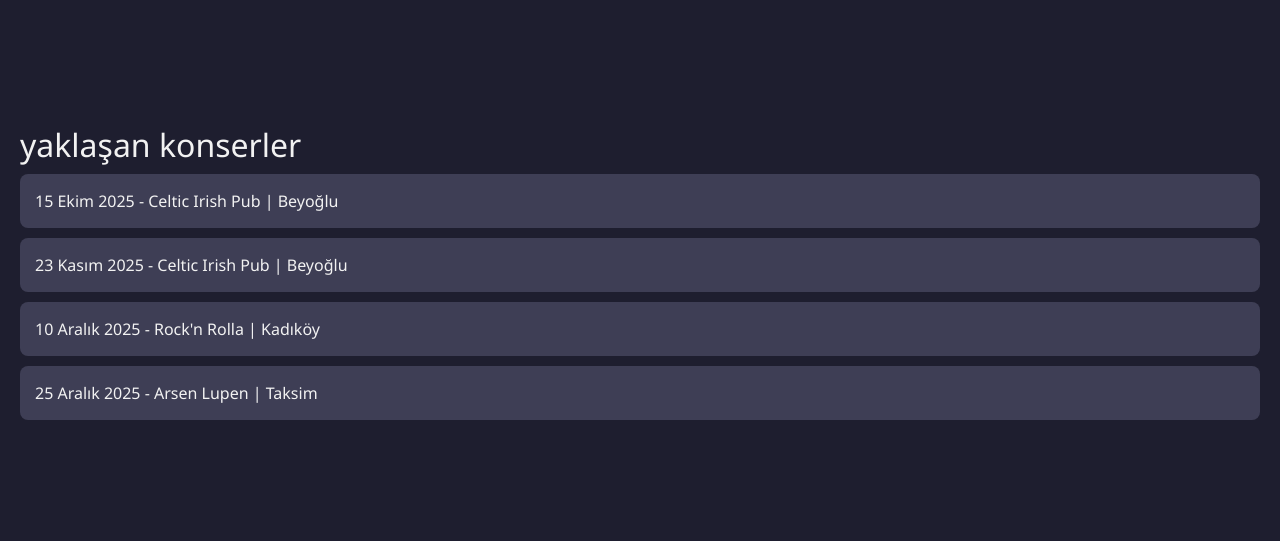
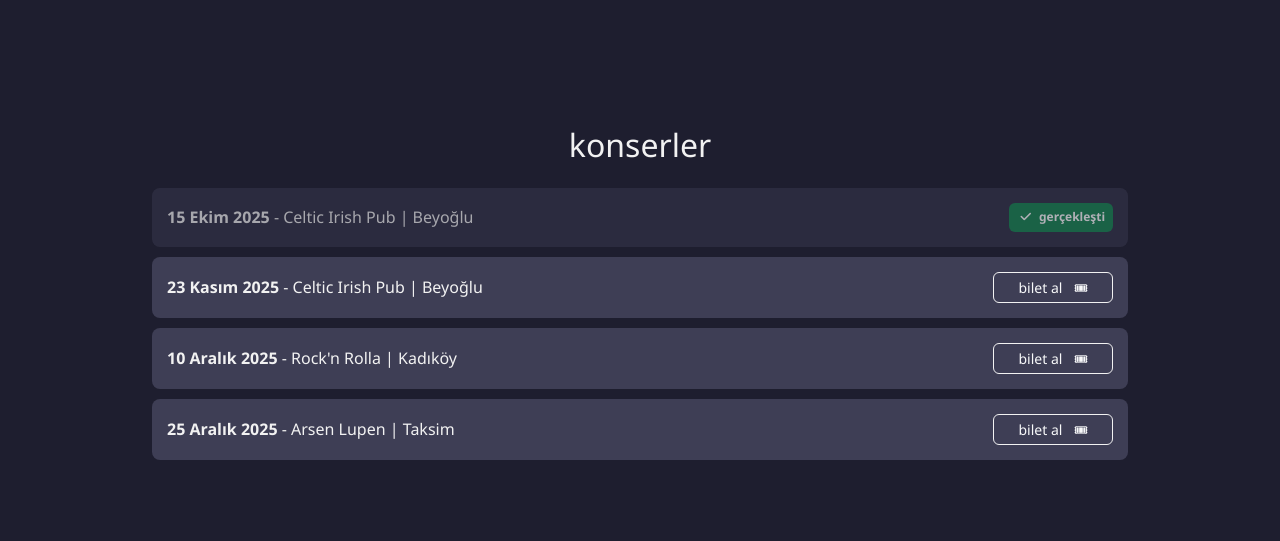
Before and after one commit to tugberkyagan/nefs, a plain HTML site: page index.html in a window 1280 px wide. Shown: the part 1760-2301 px from the top of the page. Drawn offline with nearby package versions, Linux system fonts and the light colour scheme.

Commit message:
Adding concert links and defining concerts finished

```diff
--- a/index.html
+++ b/index.html
@@ -108,6 +108,20 @@
       padding: 15px;
       border-radius: 8px;
     }
+    .concert-list .past-concert {
+      background-color: #343449;
+      opacity: 0.65;
+    }
+    .concert-list .past-concert .badge {
+      font-size: 0.75rem;
+    }
+    .concert-list .btn-outline-light {
+      border-color: #f2f2f2;
+    }
+    .concert-list .btn-outline-light:hover {
+      background-color: #f2f2f2;
+      color: #1e1e2f;
+    }
     #connection-links a {
       color:#fff9a8;
       font-weight: bold;
@@ -205,14 +219,52 @@
   </section>
 
   <section id="concerts" class="section">
-    <h2>yaklaşan konserler</h2>
+  <div class="container" style="max-width: 1000px;">
+    <h2 class="mb-4 text-center">konserler</h2>
+
     <ul class="concert-list">
-      <li>15 Ekim 2025 - Celtic Irish Pub | Beyoğlu</li>
-      <li>23 Kasım 2025 - Celtic Irish Pub | Beyoğlu</li>
-      <li>10 Aralık 2025 - Rock'n Rolla | Kadıköy</li>
-      <li>25 Aralık 2025 - Arsen Lupen | Taksim</li>
+
+      <!-- Geçmiş konser (tamamlandı) -->
+      <li class="d-flex flex-column flex-md-row justify-content-between align-items-start align-items-md-center past-concert">
+        <div>
+          <strong>15 Ekim 2025</strong> - Celtic Irish Pub | Beyoğlu
+        </div>
+        <span class="badge bg-success ms-2">
+            <i class="fa-solid fa-check me-1 p-1"></i>gerçekleşti
+        </span>
+      </li>
+
+      <!-- Yaklaşan konserler -->
+      <li class="d-flex flex-column flex-md-row justify-content-between align-items-start align-items-md-center">
+        <div>
+          <strong>23 Kasım 2025</strong> - Celtic Irish Pub | Beyoğlu
+        </div>
+        <a href="https://biletino.com/tr/e-179p/nefs/" target="_blank" class="btn btn-sm btn-outline-light mt-2 mt-md-0 px-4 rounded">
+          bilet al <span class="ms-2">🎟</span>
+        </a>
+      </li>
+
+      <li class="d-flex flex-column flex-md-row justify-content-between align-items-start align-items-md-center">
+        <div>
+          <strong>10 Aralık 2025</strong> - Rock'n Rolla | Kadıköy
+        </div>
+        <a href="https://www.biletimgo.com/etkinlik/nefs-rockn-rolla-konser-20276" target="_blank" class="btn btn-sm btn-outline-light mt-2 mt-md-0 px-4 rounded">
+          bilet al <span class="ms-2">🎟</span>
+        </a>
+      </li>
+
+      <li class="d-flex flex-column flex-md-row justify-content-between align-items-start align-items-md-center">
+        <div>
+          <strong>25 Aralık 2025</strong> - Arsen Lupen | Taksim
+        </div>
+        <a href="https://www.biletimgo.com/etkinlik/nefs-arsen-lupen-konser-20277" target="_blank" class="btn btn-sm btn-outline-light mt-2 mt-md-0 px-4 rounded">
+          bilet al <span class="ms-2">🎟</span>
+        </a>
+      </li>
+
     </ul>
-  </section>
+  </div>
+</section>
 
   <!-- <section class="section" id="muzik">
     <h2 class="mb-4">🎵 İlk Şarkımız</h2>
@@ -234,22 +286,22 @@
     <div class="row justify-content-center">
       <div class="col-12 col-md-auto mb-3">
         <a target="_blank" href="https://open.spotify.com/artist/6dRNMc9lfQZOASSbuNrXiv?si=3tbMkh93SEi6pWOz2fyfTQ" class="btn btn-outline-light me-2">
-          <i class="fa-brands fa-spotify me-1"></i>spotify
+          <i class="fa-brands fa-spotify me-1"></i> spotify
         </a>
       </div>
       <div class="col-12 col-md-auto mb-3">
         <a target="_blank" href="https://music.apple.com/tr/artist/nefs/1802501204" class="btn btn-outline-light me-2">
-          <i class="fa-brands fa-apple me-1"></i>apple music
+          <i class="fa-brands fa-apple me-1"></i> apple music
         </a>
       </div>
       <div class="col-12 col-md-auto mb-3">
         <a target="_blank" href="https://www.youtube.com/@nefs_band" class="btn btn-outline-light me-2">
-          <i class="fa-brands fa-youtube me-1"></i>youtube
+          <i class="fa-brands fa-youtube me-1"></i> youtube
         </a>
       </div>
       <div class="col-12 col-md-auto mb-3">
         <a target="_blank" href="https://www.instagram.com/nefs.band/" class="btn btn-outline-light">
-          <i class="fa-brands fa-square-instagram me-1"></i>instagram
+          <i class="fa-brands fa-square-instagram me-1"></i> instagram
         </a>
       </div>
     </div>
```
